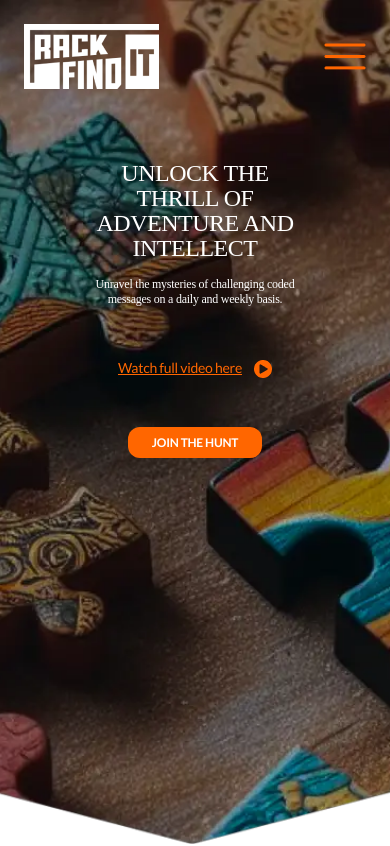
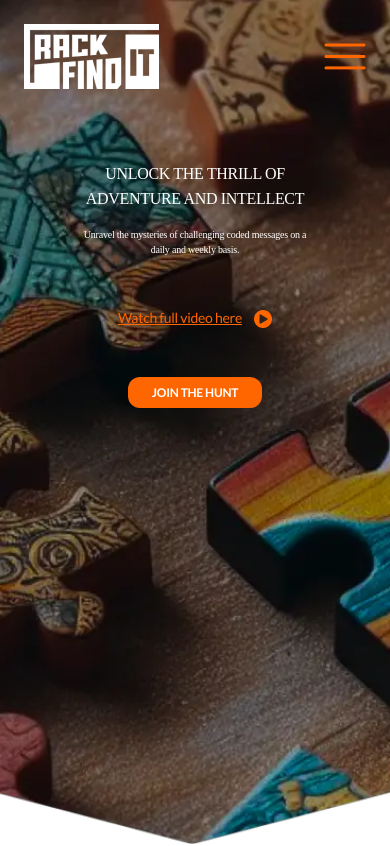
Before and after one commit to Neche-Stephen/Crack_it, a React (Vite) app: page / in a window 390 px wide. Shown: the top 846 px of the page. Built offline with nearby package versions, Linux system fonts and the light colour scheme; a web font is replaced by a local one.

Commit message:
Added about section

```diff
--- a/src/routes/landingpage/LandingPage.module.css
+++ b/src/routes/landingpage/LandingPage.module.css
@@ -42,7 +42,7 @@
 
 @media (max-width:767px){
     .hero_title{
-        font-size: 24px;
+        font-size: 16px;
         line-height: 25px;
         letter-spacing: -0.02em;
 
@@ -66,7 +66,7 @@
 @media (max-width:767px){
     .hero_text{
         letter-spacing: -0.02em;
-        font-size: 12px;
+        font-size: 10px;
         line-height: 15px;
     }
 }
```
